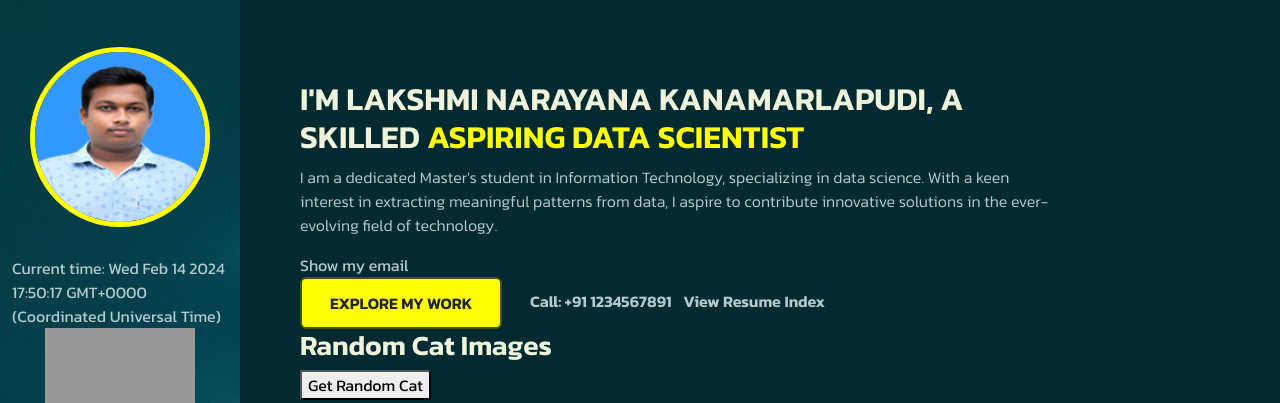
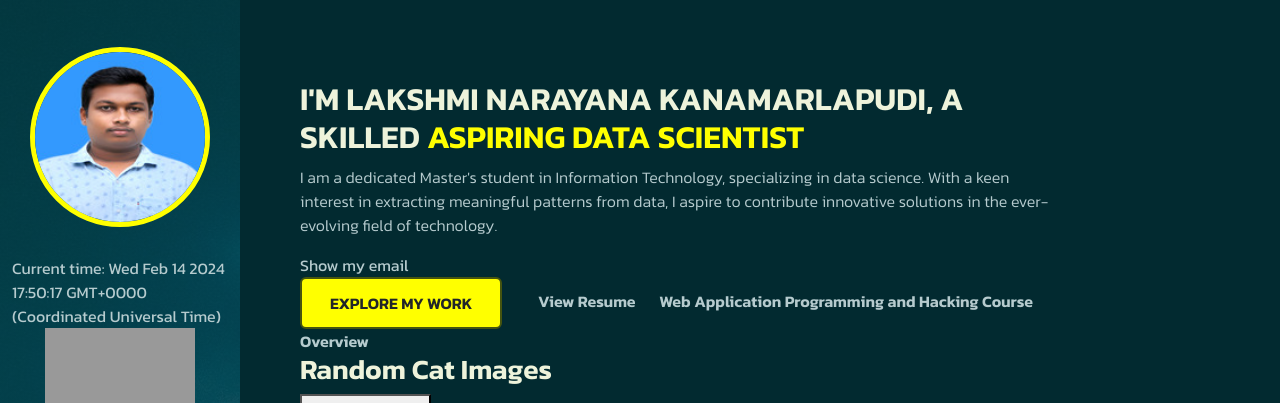
Before and after one commit to LakshmiNarayanaKanamarlapudi/kanamala-uc, a plain HTML site: page Individual project/index.html in a window 1280 px wide. Shown: the top 403 px of the page. Drawn offline with nearby package versions, Linux system fonts and the light colour scheme; no server answers; a script that the page names is missing; a web font is replaced by a local one.

Commit message:
Add files via upload

```diff
--- a/Individual project/index.html
+++ b/Individual project/index.html
@@ -156,11 +156,12 @@
                 <a href="#work" class="btn btn-brand fw-bold me-4">
                   EXPLORE MY WORK</a
                 >
-                <a href="" class="custom-link num me-2"> Call: +91 1234567891</a>
+                <a href="" class="custom-link num me-2"> </a>
 
                 <a href="https://drive.google.com/file/d/1cMRBWJ0IGihMPqOe55ryG1pWwpVzG-Bt/view?usp=drive_link" class="custom-link num">View Resume</a>
 
-                <a href="waph.html" class="custom-link num">Index</a>
+                <a href="waph.html" class="custom-link num" style="margin-left: 20px;"> Web Application Programming and Hacking Course Overview</a>
+
                 <h3>Random Cat Images</h3>
                     <button id="get-cat-btn">Get Random Cat</button>
                     <div id="cat-image-container"></div>
```
